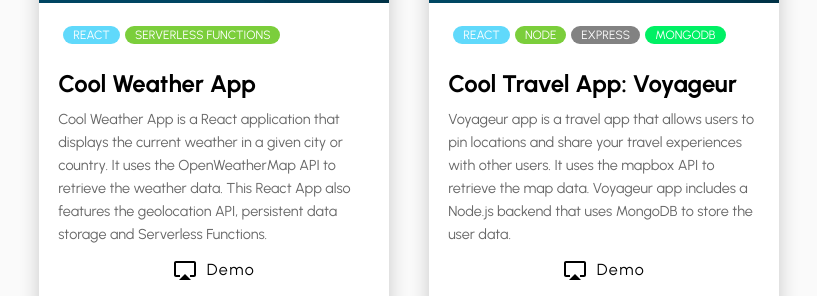
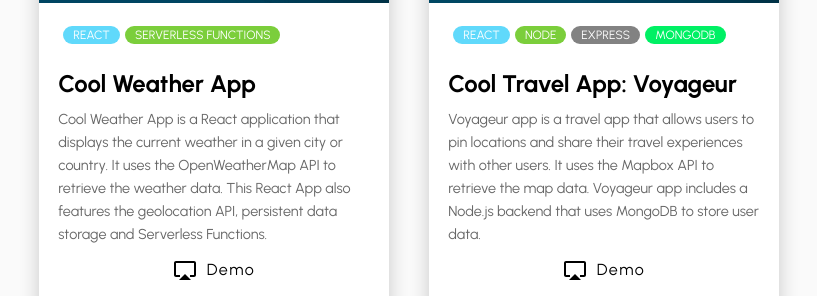
Before and after one commit to lavitzwind/portfolio, a React (Create React App) app: page / in a window 1280 px wide. Shown: the part 1225-1521 px from the top of the page, without its empty margins (231-1048 px from the left). Built offline with nearby package versions, Linux system fonts and the light colour scheme.

Commit message:
fixing _blank project links && uploading Resume v3

```diff
--- a/src/components/ProjectCard.jsx
+++ b/src/components/ProjectCard.jsx
@@ -207,7 +207,7 @@ const CenterBtn = styled.div`
 const ProjectCard = ({ project }) => {
   return (
     <Container>
-      <a href={project.demo}>
+      <a href={project.demo} target="_blank" rel="noopener noreferrer">
         <img src={project.image} alt="" />
       </a>
       <CardBody>
--- a/src/projects.js
+++ b/src/projects.js
@@ -14,7 +14,7 @@ export const projects = [
     title: "Cool Travel App: Voyageur",
     technologies: ["React", "Node", "Express", "MongoDB"],
     description:
-      "Voyageur app is a travel app that allows users to pin locations and share your travel experiences with other users. It uses the mapbox API to retrieve the map data. Voyageur app includes a Node.js backend that uses MongoDB to store the user data.",
+      "Voyageur app is a travel app that allows users to pin locations and share their travel experiences with other users. It uses the Mapbox API to retrieve the map data. Voyageur app includes a Node.js backend that uses MongoDB to store user data.",
     image: "assets/mini-map.png",
     demo: "http://cool-travel-app-voyageur.vercel.app/",
     github: "https://github.com/lavitzwind/cool-travel-app-voyageur",
```
Also changed, not shown: 1 other file (tests, documents, lock files or other folders).
